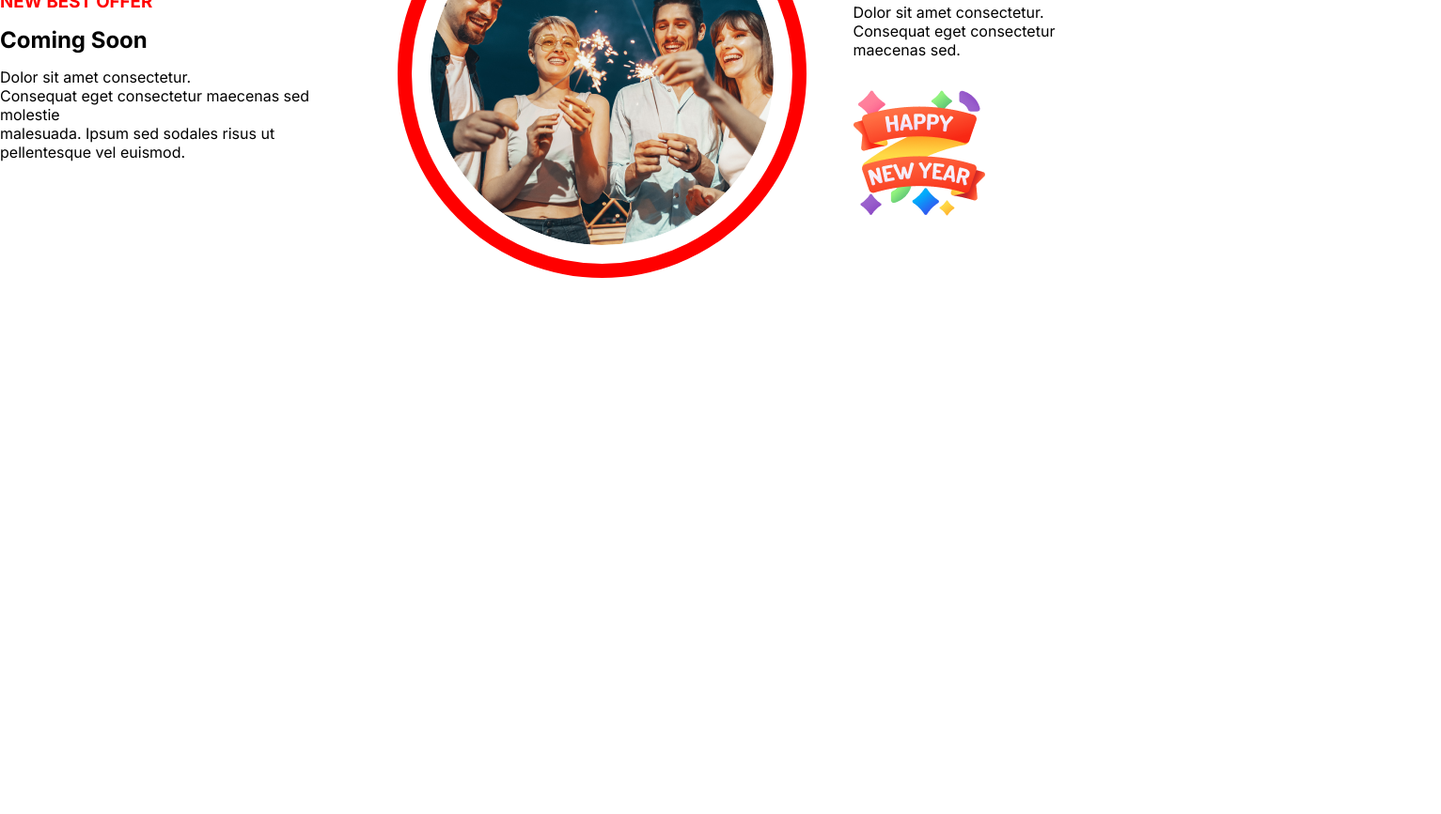
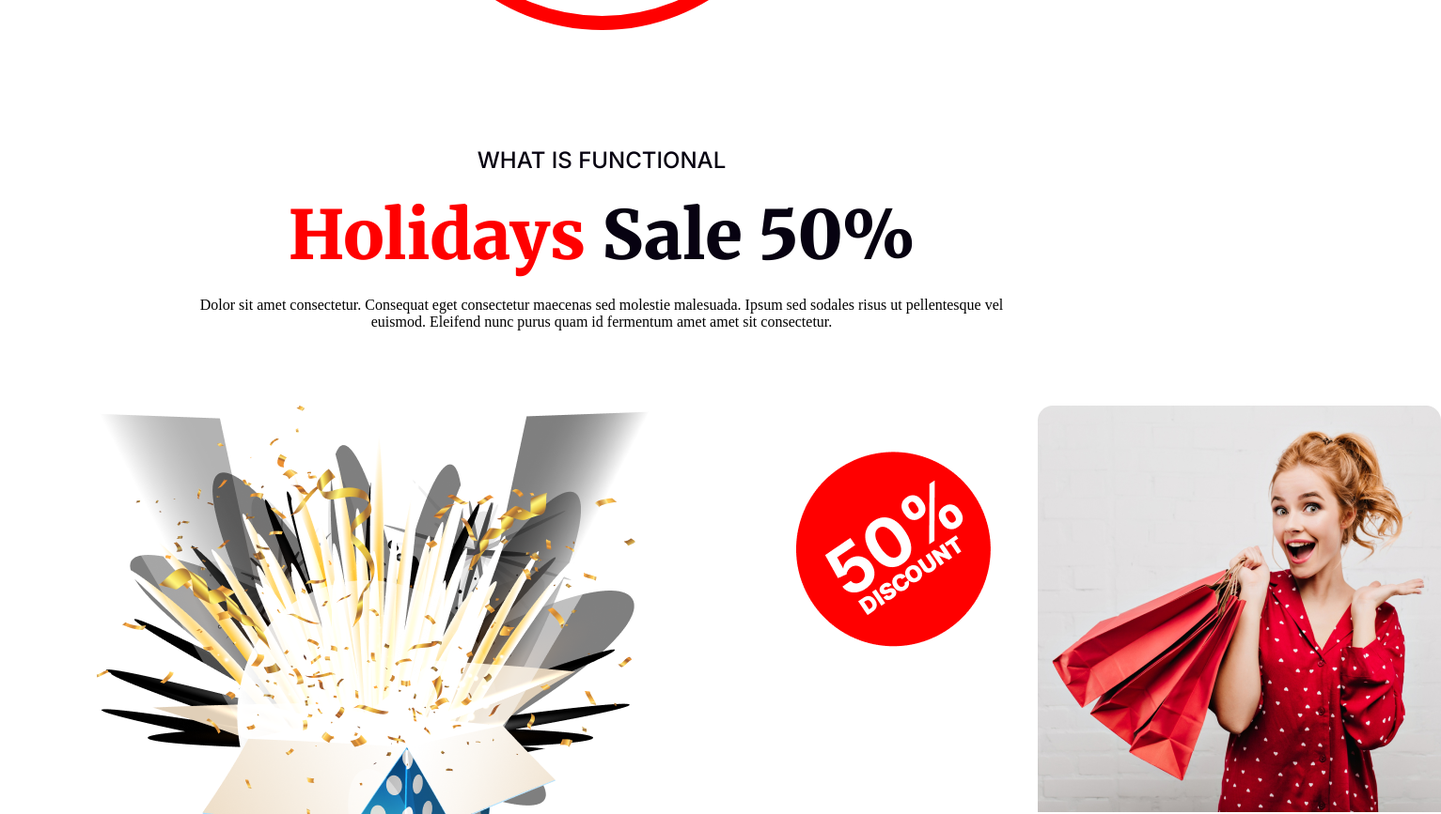
Before and after one commit to rockyhaque/new-year-new-mission, a plain HTML site: page index.html in a window 1280 px wide. Shown: the part 1017-1884 px from the top of the page at 94% size, 1533 px wide, since content can reach past the window. Before the commit the page ends 1317 px from the top, so only its background shows below. Drawn offline with Linux system fonts and the light colour scheme.

Commit message:
workin on holiday section

```diff
--- a/index.html
+++ b/index.html
@@ -16,13 +16,15 @@
   <body>
     <main class="main-container">
       <!-- celebration container -->
-      <section class="celebration-container">
+      <section class="hidden">
+        <div class="celebration-container">
           <div class="celebration-text-container">
             <h4>Happy New Year</h4>
             <h1>
               New Year Party <br />
               Celebration
             </h1>
+          </div>
         </div>
       </section>
 
@@ -60,7 +62,7 @@
       </section>
 
       <!-- Place  -->
-      <section class="hidden">
+      <section class="">
         <div class="place-container">
           <div class="place-container-info">
             <h3><span class="place-date-time">Place: </span>New Park Hotel</h3>
@@ -85,9 +87,10 @@
             <h3>NEW BEST OFFER</h3>
             <h2>Coming Soon</h2>
             <p>
-              Dolor sit amet consectetur. <br> Consequat eget consectetur maecenas
-              sed molestie <br> malesuada. Ipsum sed sodales risus ut <br> pellentesque
-              vel euismod.
+              Dolor sit amet consectetur. <br />
+              Consequat eget consectetur maecenas sed molestie <br />
+              malesuada. Ipsum sed sodales risus ut <br />
+              pellentesque vel euismod.
             </p>
           </div>
           <div class="coming-soon-middle-div">
@@ -96,10 +99,45 @@
           <div>
             <h2 class="stat">2024</h2>
             <p class="stat-para">
-              Dolor sit amet consectetur. <br> Consequat eget consectetur <br> maecenas
-              sed.
+              Dolor sit amet consectetur. <br />
+              Consequat eget consectetur <br />
+              maecenas sed.
             </p>
             <img class="new-year-badge" src="./resource/Group 96.png" alt="" />
+          </div>
+        </div>
+      </section>
+
+      <!-- Discount -->
+      <section>
+        <div class="discount-container">
+          <div class="discount-text">
+            <h5>WHAT IS FUNCTIONAL</h5>
+            <h1><span class="holidays-text">Holidays</span> Sale 50%</h1>
+            <div class="discount-para">
+              <p>
+                Dolor sit amet consectetur. Consequat eget consectetur maecenas
+                sed molestie malesuada. Ipsum sed sodales risus ut pellentesque
+                vel euismod. Eleifend nunc purus quam id fermentum amet amet sit
+                consectetur.
+              </p>
+            </div>
+          </div>
+          <div class="discount-img-container">
+            <div class="discount-img-container-top">
+              <div class="magic-box">
+                <img src="./resource/Group 75.png" alt="" />
+              </div>
+              <div class="discount-fifty">
+                <img src="./resource/Group 44.png" alt="" />
+              </div>
+              <div>
+                <img src="./resource/Rectangle 1.png" alt="">
+              </div>
+            </div>
+            <div class="discount-img-container-down">
+              <img src="./resource/Rectangle 2.png" alt="">
+            </div>
           </div>
         </div>
       </section>
--- a/style.css
+++ b/style.css
@@ -15,7 +15,7 @@
   --white-rgb: rgba(255, 255, 255, 0.8);
 }
 
-.hidden{
+.hidden {
   display: none;
 }
 
@@ -187,26 +187,23 @@
   border: none;
   border-radius: 8px;
   cursor: pointer;
-
 }
 
 .place-date-time {
   color: var(--red-color);
 }
 
-
 /* coming soon */
-.coming-soon-container{
+.coming-soon-container {
   display: flex;
-  justify-content: center;
+  justify-content: space-evenly;
   align-items: center;
   margin-top: 220px;
   gap: 50px;
   font-family: "Inter";
-
 }
 
-.coming-soon-container div{
+.coming-soon-container div {
   flex: 1;
 }
 
@@ -217,26 +214,66 @@
   margin-top: 15px;
 }
 
-.coming-soon-container h3{
+.coming-soon-container h3 {
   color: var(--red-color);
 }
 
-.stat{
+.coming-soon-container > div:nth-child(2) img {
+  border: 15px solid var(--red-color);
+  border-radius: 50%;
+  padding: 20px;
+}
+
+.stat {
   color: var(--red-color);
   font-size: 48px;
   font-weight: 700;
 }
 
-.stat-para{
+.stat-para {
   margin-top: 20px;
 }
 
-.coming-soon-middle-div img{
-  border: 15px solid var(--red-color);
-  border-radius: 50%;
-  padding: 20px;
+.new-year-badge {
+  margin-top: 30px;
 }
 
-.new-year-badge{
-  margin-top: 30px;
+/* Discount */
+
+.discount-container {
+  text-align: center;
+  margin-top: 120px;
 }
+
+.discount-text h5 {
+  color: var(--black-color);
+  font-family: Inter;
+  font-size: 24px;
+  font-weight: 500;
+}
+
+.holidays-text {
+  color: var(--red-color);
+}
+
+.discount-text h1 {
+  color: #070211;
+  font-family: Merriweather;
+  font-size: 72px;
+  font-weight: 900;
+  margin-top: 20px;
+}
+
+.discount-para{
+  width: 70%;
+  margin: auto;
+  margin-top: 20px;
+}
+
+.discount-img-container{
+  margin-top: 80px;
+}
+
+.discount-img-container-top{
+  display: flex;
+}
```
Lines whose indentation alone changed are shown as unchanged.
